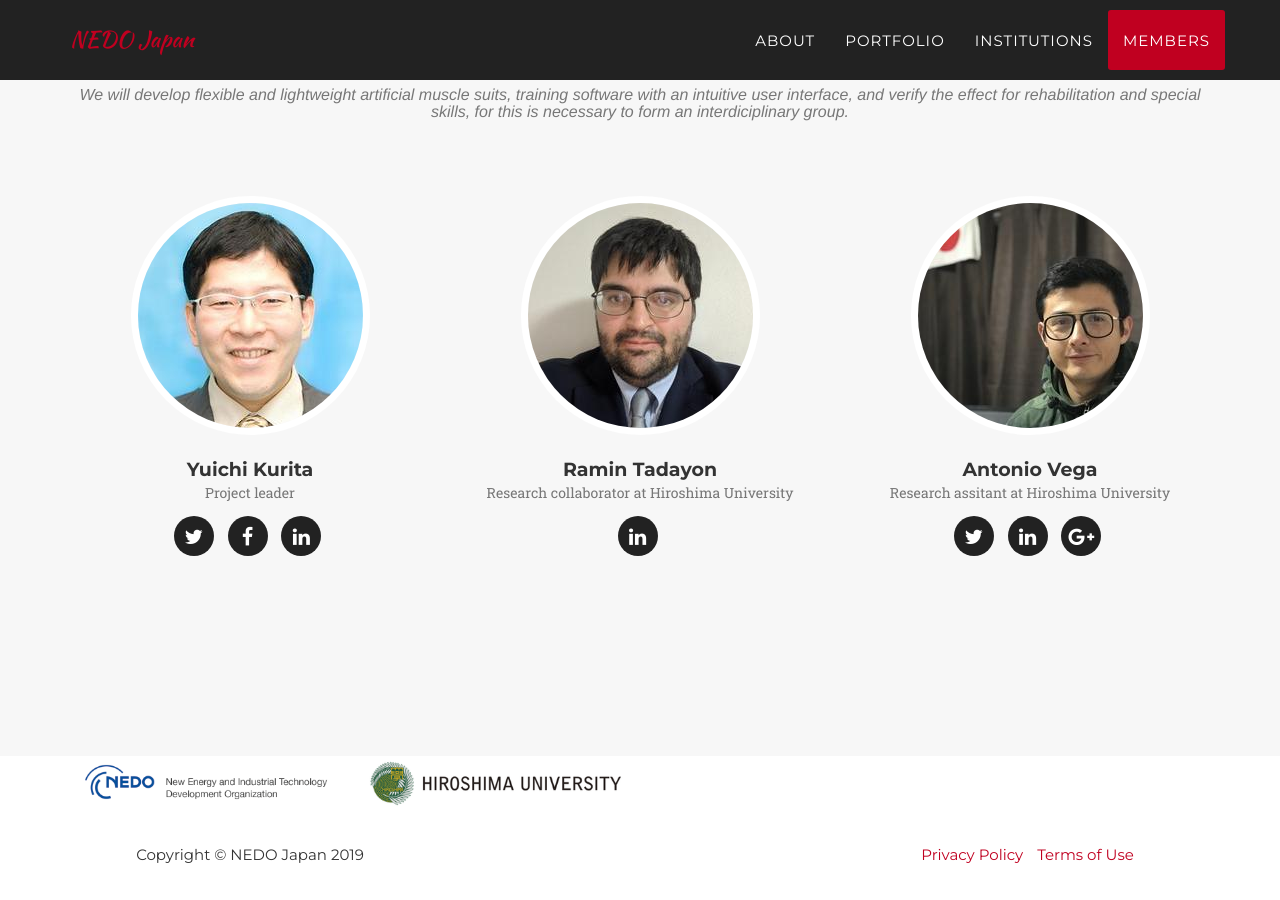
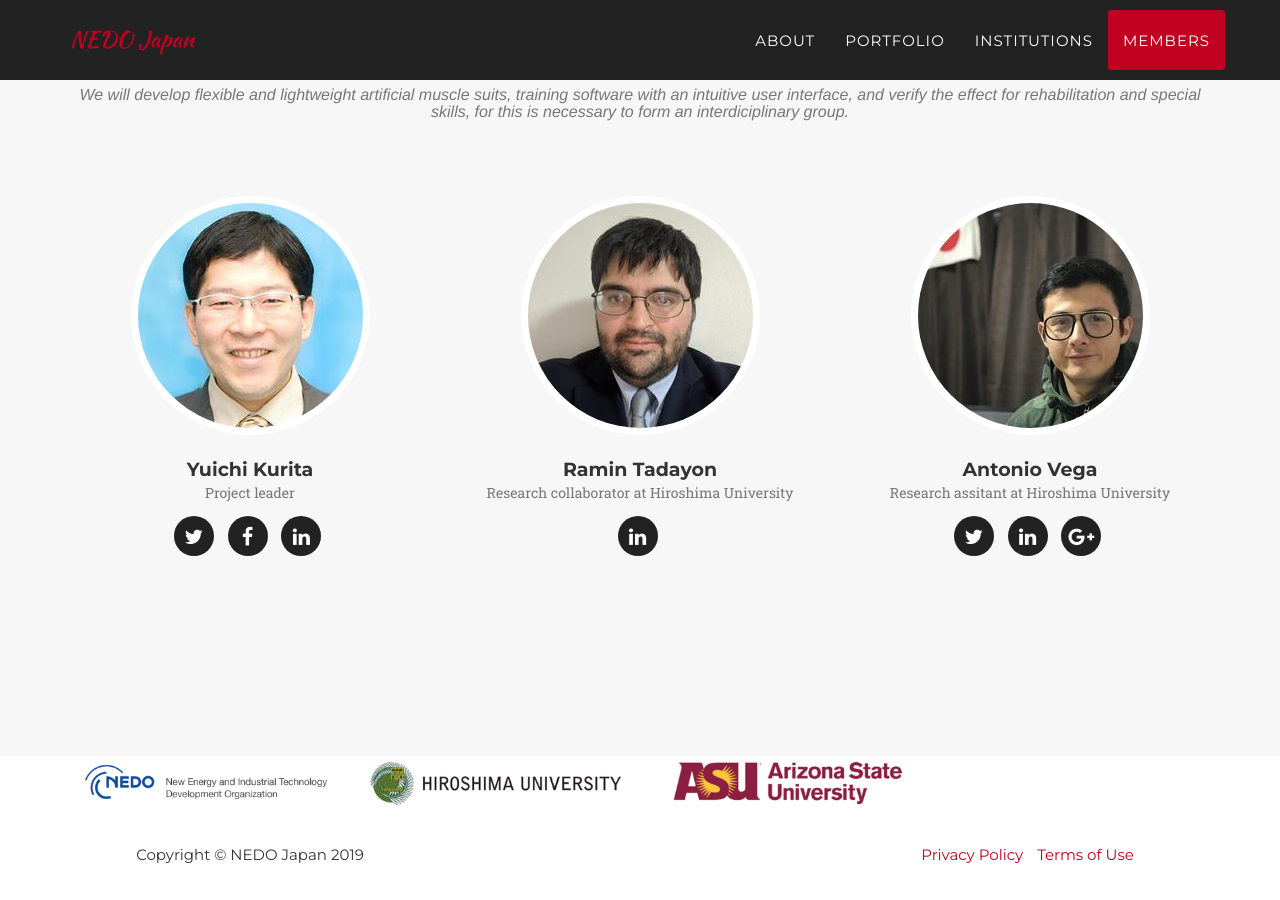
Before and after one commit to nedojp/nedojp.github.io, a Jekyll site: the page built from index.html, in a window 1280 px wide and 900 px high, scrolled down 3430 px. Built offline with Jekyll 4.4.1, drawn with Linux system fonts in a browser that asks for light colours; some web fonts are replaced.

Commit message:
logo arizona

```diff
--- a/_includes/logo.html
+++ b/_includes/logo.html
@@ -12,11 +12,11 @@
                         <img src="img/logos/hirodai.jpg" class="img-responsive img-centered" alt="">
                     </a>
                 </div>
-                <!-- <div class="col-md-3 col-sm-6">
-                    <a href="#">
-                        <img src="img/logos/themeforest.jpg" class="img-responsive img-centered" alt="">
+                <div class="col-md-3 col-sm-6">
+                    <a href="https://www.asu.edu/">
+                        <img src="img/logos/arizona.jpg" class="img-responsive img-centered" alt="">
                     </a>
-                </div> -->
+                </div>
                 <!-- <div class="col-md-3 col-sm-6">
                     <a href="#">
                         <img src="img/logos/creative-market.jpg" class="img-responsive img-centered" alt="">
```
Also changed, not shown: img/logos/arizona.jpg (added).
